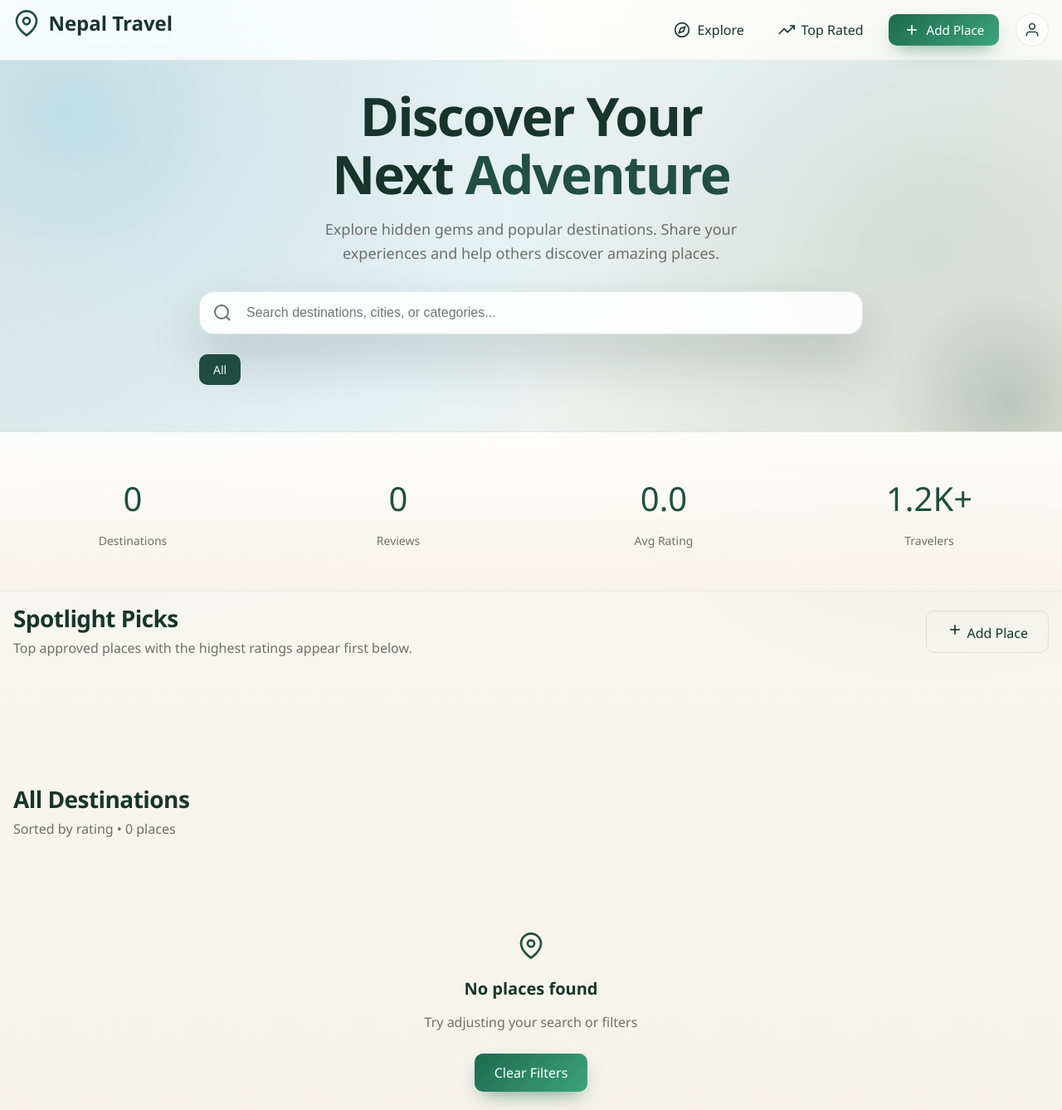
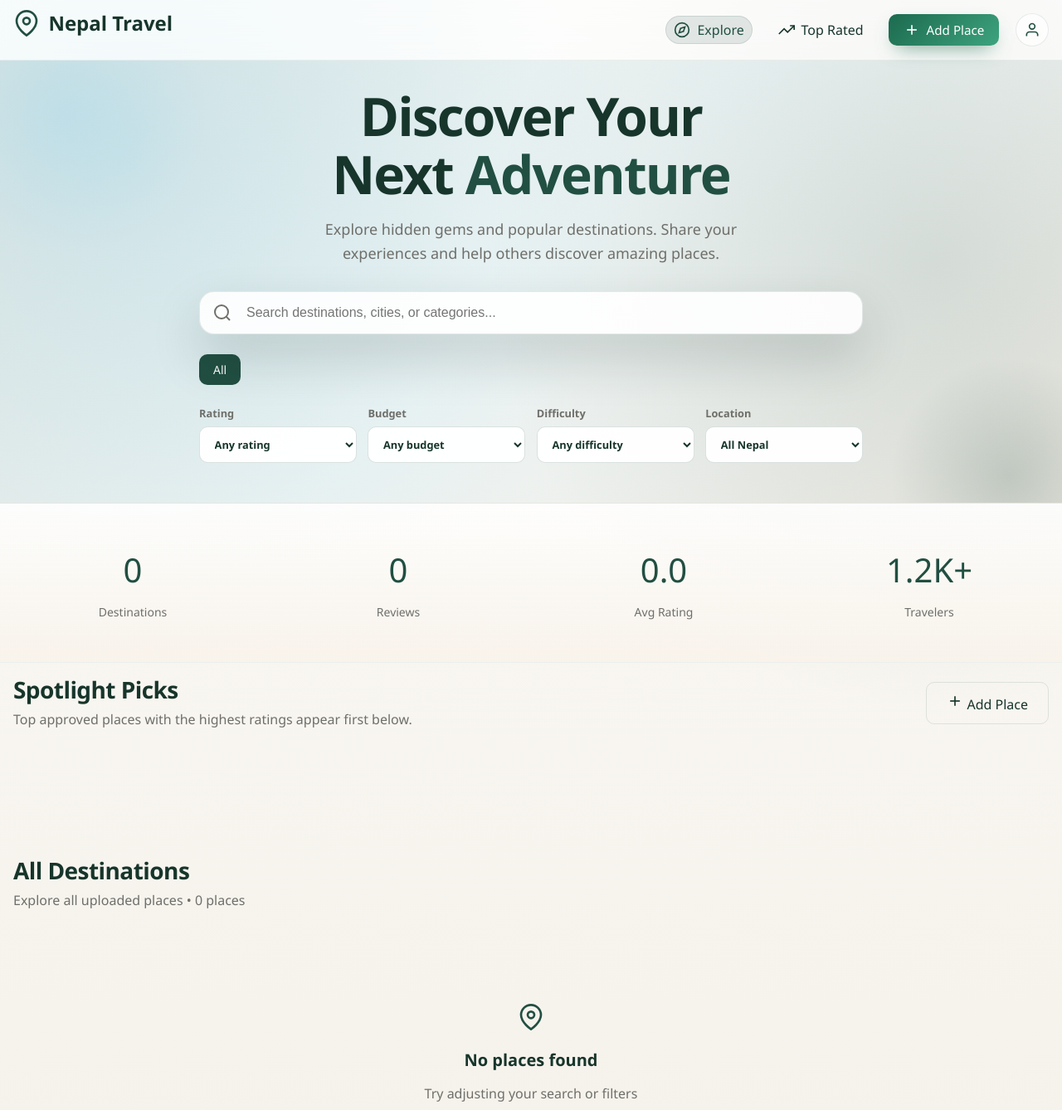
Before and after one commit to Ace-Institute-of-Management-BCSIT/Group-05, a PHP site: page /public/HTML/index.html in a window 1280 px wide. Shown: the top 1338 px of the page at 83% size. Run offline with PHP 8.4, Linux system fonts and the light colour scheme; data that the repository does not hold is empty.

Commit message:
top rated and explore section

```diff
--- a/public/HTML/index.html
+++ b/public/HTML/index.html
@@ -5,7 +5,7 @@
     <meta name="viewport" content="width=device-width, initial-scale=1.0">
     <title>Nepal Travel - Discover Hidden Natural Retreats</title>
     <link rel="stylesheet" href="https://cdnjs.cloudflare.com/ajax/libs/font-awesome/6.5.1/css/all.min.css">
-    <link rel="stylesheet" href="../css/styles.css?v=20260710-detail-align-fix">
+    <link rel="stylesheet" href="../css/styles.css?v=20260710-nav-filter-fix">
 
 </head>
 <body>
@@ -23,14 +23,14 @@
                 </div>
 
                 <div class="nav-links">
-                    <button class="nav-link">
+                    <button class="nav-link active" type="button" data-view="explore">
                         <svg class="icon" viewBox="0 0 24 24" fill="none" stroke="currentColor">
                             <circle cx="12" cy="12" r="10"></circle>
                             <polygon points="16.24 7.76 14.12 14.12 7.76 16.24 9.88 9.88 16.24 7.76"></polygon>
                         </svg>
                         <span>Explore</span>
                     </button>
-                    <button class="nav-link">
+                    <button class="nav-link" type="button" data-view="top-rated">
                         <svg class="icon" viewBox="0 0 24 24" fill="none" stroke="currentColor">
                             <polyline points="23 6 13.5 15.5 8.5 10.5 1 18"></polyline>
                             <polyline points="17 6 23 6 23 12"></polyline>
@@ -108,14 +108,14 @@
             </div>
 
             <div class="mobile-menu" id="mobile-menu">
-                <button class="nav-link">
+                <button class="nav-link active" type="button" data-view="explore">
                     <svg class="icon" viewBox="0 0 24 24" fill="none" stroke="currentColor">
                         <circle cx="12" cy="12" r="10"></circle>
                         <polygon points="16.24 7.76 14.12 14.12 7.76 16.24 9.88 9.88 16.24 7.76"></polygon>
                     </svg>
                     <span>Explore</span>
                 </button>
-                <button class="nav-link">
+                <button class="nav-link" type="button" data-view="top-rated">
                     <svg class="icon" viewBox="0 0 24 24" fill="none" stroke="currentColor">
                         <polyline points="23 6 13.5 15.5 8.5 10.5 1 18"></polyline>
                         <polyline points="17 6 23 6 23 12"></polyline>
@@ -156,6 +156,40 @@
                     </div>
 
                     <div class="categories" id="categories"></div>
+
+                    <div class="place-filters" id="place-filters" aria-label="Destination filters">
+                        <label>
+                            <span>Rating</span>
+                            <select id="rating-filter">
+                                <option value="0">Any rating</option>
+                                <option value="4.5">4.5+ stars</option>
+                                <option value="4">4+ stars</option>
+                                <option value="3">3+ stars</option>
+                            </select>
+                        </label>
+                        <label>
+                            <span>Budget</span>
+                            <select id="budget-filter">
+                                <option value="all">Any budget</option>
+                                <option value="5000">Under NPR 5,000</option>
+                                <option value="10000">Under NPR 10,000</option>
+                                <option value="25000">Under NPR 25,000</option>
+                                <option value="50000">Under NPR 50,000</option>
+                            </select>
+                        </label>
+                        <label>
+                            <span>Difficulty</span>
+                            <select id="difficulty-filter">
+                                <option value="All">Any difficulty</option>
+                            </select>
+                        </label>
+                        <label>
+                            <span>Location</span>
+                            <select id="region-filter">
+                                <option value="All">All Nepal</option>
+                            </select>
+                        </label>
+                    </div>
                 </div>
             </div>
         </section>
@@ -724,7 +758,7 @@
         <div><strong>Success!</strong><div style="font-size:12px;opacity:.85">Operation completed</div></div>
     </div>
 
-    <script src="../JAVASCRIPT/script.js?v=20260710-detail-align-fix"></script>
+    <script src="../JAVASCRIPT/script.js?v=20260710-nav-filter-fix"></script>
 </body>
 
 </html>
--- a/public/JAVASCRIPT/script.js
+++ b/public/JAVASCRIPT/script.js
@@ -4,6 +4,11 @@ const categories = ['All', 'Nature', 'Beach', 'Historical', 'Urban', 'Adventure'
 
 let currentFilter = 'All';
 let searchQuery = '';
+let currentView = 'explore';
+let minRatingFilter = 0;
+let budgetFilter = 'all';
+let difficultyFilter = 'All';
+let regionFilter = 'All';
 let selectedPlace = null;
 let userRating = 0;
 
@@ -23,6 +28,11 @@ const mobileMenu = document.getElementById('mobile-menu');
 let profileHideTimer = null;
 const searchInput = document.getElementById('search-input');
 const categoriesContainer = document.getElementById('categories');
+const navViewButtons = document.querySelectorAll('[data-view]');
+const ratingFilter = document.getElementById('rating-filter');
+const budgetFilterSelect = document.getElementById('budget-filter');
+const difficultyFilterSelect = document.getElementById('difficulty-filter');
+const regionFilterSelect = document.getElementById('region-filter');
 const placesGrid = document.getElementById('places-grid');
 const noResults = document.getElementById('no-results');
 const placeDetailModal = document.getElementById('place-detail-modal');
@@ -45,6 +55,7 @@ async function init() {
     }
     refreshCategories();
     renderCategories();
+    renderAdvancedFilters();
     renderPlaces();
     updateStats();
     initializeUserProfile();
@@ -89,6 +100,34 @@ function refreshCategories() {
     ).sort((a, b) => a.localeCompare(b));
 
     categories.splice(0, categories.length, 'All', ...dynamicCategories);
+}
+
+function getUniquePlaceValues(fields) {
+    return Array.from(new Set(
+        places
+            .flatMap(place => fields.map(field => (place[field] || '').toString().trim()))
+            .filter(Boolean)
+    )).sort((a, b) => a.localeCompare(b));
+}
+
+function renderAdvancedFilters() {
+    if (difficultyFilterSelect) {
+        const difficulties = getUniquePlaceValues(['difficulty']);
+        difficultyFilterSelect.innerHTML = [
+            '<option value="All">Any difficulty</option>',
+            ...difficulties.map(value => `<option value="${escapeHtml(value)}">${escapeHtml(value)}</option>`)
+        ].join('');
+        difficultyFilterSelect.value = difficultyFilter;
+    }
+
+    if (regionFilterSelect) {
+        const regions = getUniquePlaceValues(['district', 'province', 'municipality']);
+        regionFilterSelect.innerHTML = [
+            '<option value="All">All Nepal</option>',
+            ...regions.map(value => `<option value="${escapeHtml(value)}">${escapeHtml(value)}</option>`)
+        ].join('');
+        regionFilterSelect.value = regionFilter;
+    }
 }
 
 function normalizePlace(place) {
@@ -224,6 +263,9 @@ function attachEventListeners() {
     if (userBtn) userBtn.addEventListener('click', toggleUserProfile);
     if (logoutBtn) logoutBtn.addEventListener('click', logoutUser);
     if (mobileMenuBtn) mobileMenuBtn.addEventListener('click', toggleMobileMenu);
+    navViewButtons.forEach(btn => {
+        btn.addEventListener('click', () => setDestinationView(btn.dataset.view || 'explore'));
+    });
     document.addEventListener('click', (event) => {
         if (event.target.closest('#travel-features')) {
             handleTravelFeatureClick(event);
@@ -233,6 +275,34 @@ function attachEventListeners() {
     if (searchInput) {
         searchInput.addEventListener('input', (e) => {
             searchQuery = e.target.value;
+            filterPlaces();
+        });
+    }
+
+    if (ratingFilter) {
+        ratingFilter.addEventListener('change', (e) => {
+            minRatingFilter = Number(e.target.value) || 0;
+            filterPlaces();
+        });
+    }
+
+    if (budgetFilterSelect) {
+        budgetFilterSelect.addEventListener('change', (e) => {
+            budgetFilter = e.target.value;
+            filterPlaces();
+        });
+    }
+
+    if (difficultyFilterSelect) {
+        difficultyFilterSelect.addEventListener('change', (e) => {
+            difficultyFilter = e.target.value;
+            filterPlaces();
+        });
+    }
+
+    if (regionFilterSelect) {
+        regionFilterSelect.addEventListener('change', (e) => {
+            regionFilter = e.target.value;
             filterPlaces();
         });
     }
@@ -538,6 +608,16 @@ function setCategory(category) {
     filterPlaces();
 }
 
+function setDestinationView(view) {
+    currentView = view === 'top-rated' ? 'top-rated' : 'explore';
+    navViewButtons.forEach(btn => {
+        btn.classList.toggle('active', btn.dataset.view === currentView);
+    });
+    if (mobileMenu) mobileMenu.classList.remove('active');
+    filterPlaces();
+    document.querySelector('.places-section')?.scrollIntoView({ behavior: 'smooth', block: 'start' });
+}
+
 // Places
 function renderPlaces() {
     const filteredPlaces = getFilteredPlaces();
@@ -608,10 +688,21 @@ function getFilteredPlaces() {
         .filter(place => {
             const matchesCategory = currentFilter === 'All' || place.category === currentFilter;
             const searchableLocation = place.location || [place.district, place.province].filter(Boolean).join(', ');
+            const searchableRegion = [place.district, place.province, place.municipality]
+                .filter(Boolean)
+                .map(value => value.toString().toLowerCase());
+            const placeBudget = Number(place.budget || 0);
+            const maxBudget = budgetFilter === 'all' ? Infinity : Number(budgetFilter);
             const matchesSearch = place.name.toLowerCase().includes(searchQuery.toLowerCase()) ||
                 searchableLocation.toLowerCase().includes(searchQuery.toLowerCase()) ||
-                place.category.toLowerCase().includes(searchQuery.toLowerCase());
-            return matchesCategory && matchesSearch;
+                place.category.toLowerCase().includes(searchQuery.toLowerCase()) ||
+                (place.shortDesc || '').toLowerCase().includes(searchQuery.toLowerCase());
+            const matchesRating = Number(place.rating || 0) >= minRatingFilter;
+            const matchesBudget = budgetFilter === 'all' || placeBudget === 0 || placeBudget <= maxBudget;
+            const matchesDifficulty = difficultyFilter === 'All' || place.difficulty === difficultyFilter;
+            const matchesRegion = regionFilter === 'All' || searchableRegion.includes(regionFilter.toLowerCase());
+            const matchesView = currentView !== 'top-rated' || Number(place.rating || 0) > 0 || Number(place.reviews || 0) > 0;
+            return matchesCategory && matchesSearch && matchesRating && matchesBudget && matchesDifficulty && matchesRegion && matchesView;
         })
         .sort((a, b) => (Number(b.rating || 0) - Number(a.rating || 0)) || (Number(b.reviews || 0) - Number(a.reviews || 0)));
 }
@@ -623,14 +714,24 @@ function filterPlaces() {
 function clearFilters() {
     searchQuery = '';
     currentFilter = 'All';
+    minRatingFilter = 0;
+    budgetFilter = 'all';
+    difficultyFilter = 'All';
+    regionFilter = 'All';
     searchInput.value = '';
+    if (ratingFilter) ratingFilter.value = '0';
+    if (budgetFilterSelect) budgetFilterSelect.value = 'all';
+    if (difficultyFilterSelect) difficultyFilterSelect.value = 'All';
+    if (regionFilterSelect) regionFilterSelect.value = 'All';
     renderCategories();
     renderPlaces();
 }
 
 function updateSectionHeader(count) {
-    const title = currentFilter === 'All' ? 'All Destinations' : `${currentFilter} Destinations`;
-    const subtitle = `Sorted by rating • ${count} ${count === 1 ? 'place' : 'places'}`;
+    const titlePrefix = currentView === 'top-rated' ? 'Top Rated' : 'All';
+    const title = currentFilter === 'All' ? `${titlePrefix} Destinations` : `${titlePrefix} ${currentFilter} Destinations`;
+    const subtitlePrefix = currentView === 'top-rated' ? 'Highest rated uploaded places' : 'Explore all uploaded places';
+    const subtitle = `${subtitlePrefix} • ${count} ${count === 1 ? 'place' : 'places'}`;
 
     document.getElementById('section-title').textContent = title;
     document.getElementById('section-subtitle').textContent = subtitle;
--- a/public/css/styles.css
+++ b/public/css/styles.css
@@ -354,6 +354,12 @@ textarea:focus {
 .nav-link:hover {
     color: var(--color-primary);
     background: rgba(33, 79, 66, 0.08);
+}
+
+.nav-link.active {
+    color: var(--color-primary);
+    background: rgba(33, 79, 66, 0.12);
+    box-shadow: inset 0 0 0 1px rgba(33, 79, 66, 0.12);
 }
 
 .nav-links .btn-primary {
@@ -911,6 +917,41 @@ textarea:focus {
     color: var(--text-muted);
 }
 
+.place-filters {
+    display: grid;
+    grid-template-columns: repeat(4, minmax(150px, 1fr));
+    gap: 0.85rem;
+    margin-top: 1rem;
+}
+
+.place-filters label {
+    display: flex;
+    flex-direction: column;
+    gap: 0.35rem;
+    min-width: 0;
+    color: var(--text-muted);
+    font-size: 0.8rem;
+    font-weight: 700;
+}
+
+.place-filters select {
+    width: 100%;
+    min-height: 44px;
+    border: 1px solid rgba(33, 79, 66, 0.16);
+    border-radius: var(--border-radius);
+    background: rgba(255, 255, 255, 0.95);
+    color: var(--text-primary);
+    padding: 0 0.85rem;
+    font: inherit;
+    font-weight: 600;
+}
+
+.place-filters select:focus {
+    outline: none;
+    border-color: var(--color-primary);
+    box-shadow: 0 0 0 3px rgba(33, 79, 66, 0.12);
+}
+
 .spotlight-section {
     padding: 1rem 0 4rem;
 }
@@ -1051,6 +1092,10 @@ textarea:focus {
 }
 
 @media (max-width: 900px) {
+    .place-filters {
+        grid-template-columns: repeat(2, minmax(0, 1fr));
+    }
+
     .spotlight-grid {
         grid-template-columns: 1fr;
     }
```
